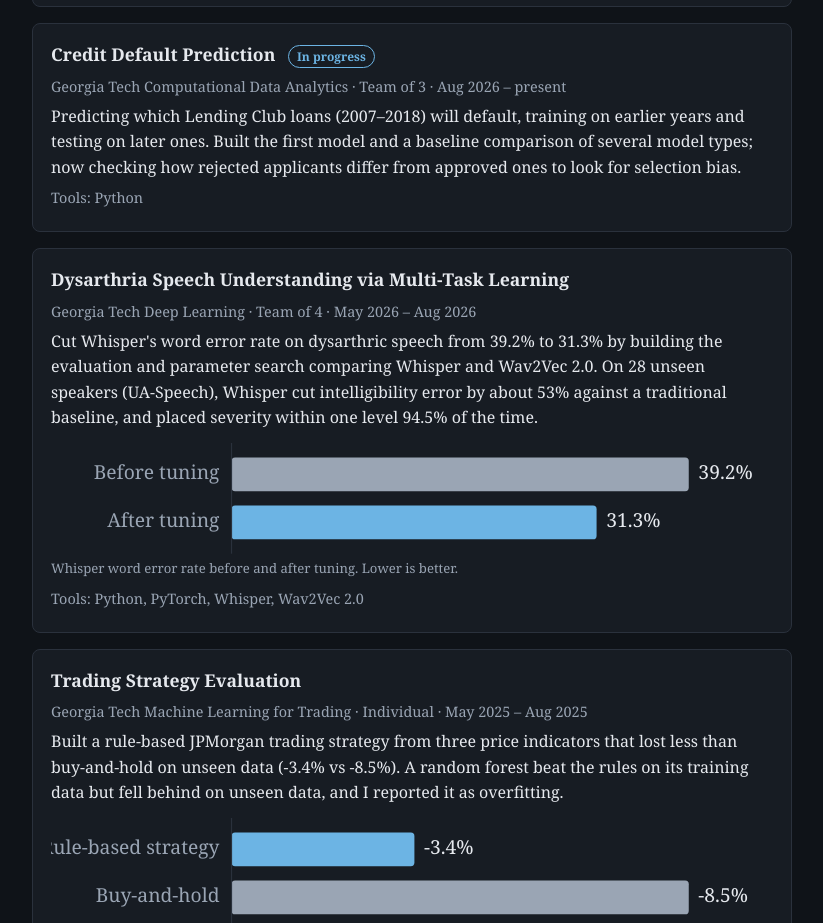
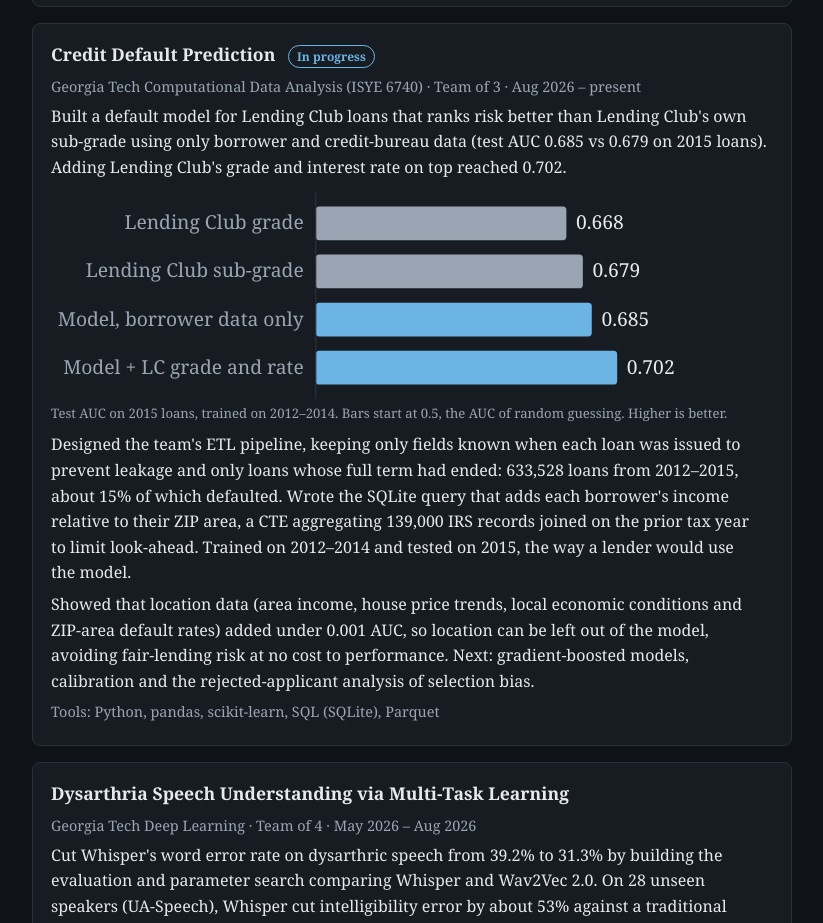
Before and after one commit to ani-s77/ani-s77.github.io, a plain HTML site: page school-projects.html in a window 1280 px wide. Shown: the part 1838-2761 px from the top of the page, without its empty margins (228-1051 px from the left). Drawn offline with Linux system fonts and the light colour scheme.

Commit message:
Expand Credit Default project with results, pipeline and AUC chart
Co-Authored-By: Claude Opus 5.5 <noreply@anthropic.com>

```diff
--- a/school-projects.html
+++ b/school-projects.html
@@ -47,10 +47,12 @@
 
       <article class="project" id="credit">
         <h3>Credit Default Prediction <span class="status">In progress</span></h3>
-        <p class="meta">Georgia Tech Computational Data Analytics &middot; Team of 3 &middot; Aug 2026 &ndash; present</p>
-        <p>Predicting which Lending Club loans (2007&ndash;2018) will default, training on earlier years and testing on later ones. Built the first model and a baseline comparison of several model types; now checking how rejected applicants differ from approved ones to look for selection bias.</p>
-        <!-- TODO: add model comparison chart once results are final -->
-        <p class="tools">Tools: Python</p>
+        <p class="meta">Georgia Tech Computational Data Analysis (ISYE 6740) &middot; Team of 3 &middot; Aug 2026 &ndash; present</p>
+        <p>Built a default model for Lending Club loans that ranks risk better than Lending Club's own sub-grade using only borrower and credit-bureau data (test AUC 0.685 vs 0.679 on 2015 loans). Adding Lending Club's grade and interest rate on top reached 0.702.</p>
+        <figure class="figure"><svg viewBox="0 0 600 172" role="img" aria-label="Test AUC on 2015 loans: Lending Club grade 0.668, sub-grade 0.679, model without Lending Club grade 0.685, model with it 0.702"><title>Test AUC on 2015 loans</title><text class="lbl" x="210" y="31.0" text-anchor="end">Lending Club grade</text><rect class="bar" x="220" y="12" width="208.3" height="28" rx="3"/><text class="val" x="436.3" y="31.0">0.668</text><text class="lbl" x="210" y="71.0" text-anchor="end">Lending Club sub-grade</text><rect class="bar" x="220" y="52" width="222.0" height="28" rx="3"/><text class="val" x="450.0" y="71.0">0.679</text><text class="lbl" x="210" y="111.0" text-anchor="end">Model, borrower data only</text><rect class="bar-hi" x="220" y="92" width="229.4" height="28" rx="3"/><text class="val" x="457.4" y="111.0">0.685</text><text class="lbl" x="210" y="151.0" text-anchor="end">Model + LC grade and rate</text><rect class="bar-hi" x="220" y="132" width="250.5" height="28" rx="3"/><text class="val" x="478.5" y="151.0">0.702</text><line class="ax" x1="220" x2="220" y1="0" y2="172"/></svg><figcaption>Test AUC on 2015 loans, trained on 2012&ndash;2014. Bars start at 0.5, the AUC of random guessing. Higher is better.</figcaption></figure>
+        <p>Designed the team's ETL pipeline, keeping only fields known when each loan was issued to prevent leakage and only loans whose full term had ended: 633,528 loans from 2012&ndash;2015, about 15% of which defaulted. Wrote the SQLite query that adds each borrower's income relative to their ZIP area, a CTE aggregating 139,000 IRS records joined on the prior tax year to limit look-ahead. Trained on 2012&ndash;2014 and tested on 2015, the way a lender would use the model.</p>
+        <p>Showed that location data (area income, house price trends, local economic conditions and ZIP-area default rates) added under 0.001 AUC, so location can be left out of the model, avoiding fair-lending risk at no cost to performance. Next: gradient-boosted models, calibration and the rejected-applicant analysis of selection bias.</p>
+        <p class="tools">Tools: Python, pandas, scikit-learn, SQL (SQLite), Parquet</p>
       </article>
 
       <article class="project" id="dysarthria">
```
